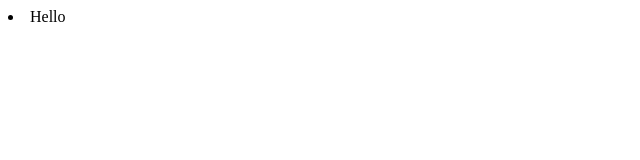
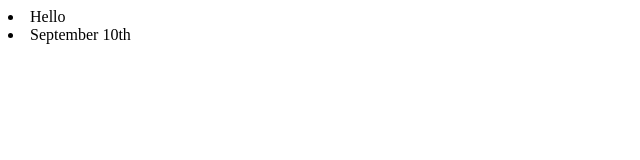
Before and after one commit to lim921/workshop, a plain HTML site: page index.html in a window 1280 px wide. Shown: the whole page, without its empty margins (0-640 px from the left). Drawn offline with Linux system fonts and the light colour scheme.

Commit message:
Add new line,"September 10th"

```diff
--- a/index.html
+++ b/index.html
@@ -3,4 +3,5 @@
 </head>
 <body>
 	<li>Hello</li>
+	<li>September 10th</li>
 </body>
```
